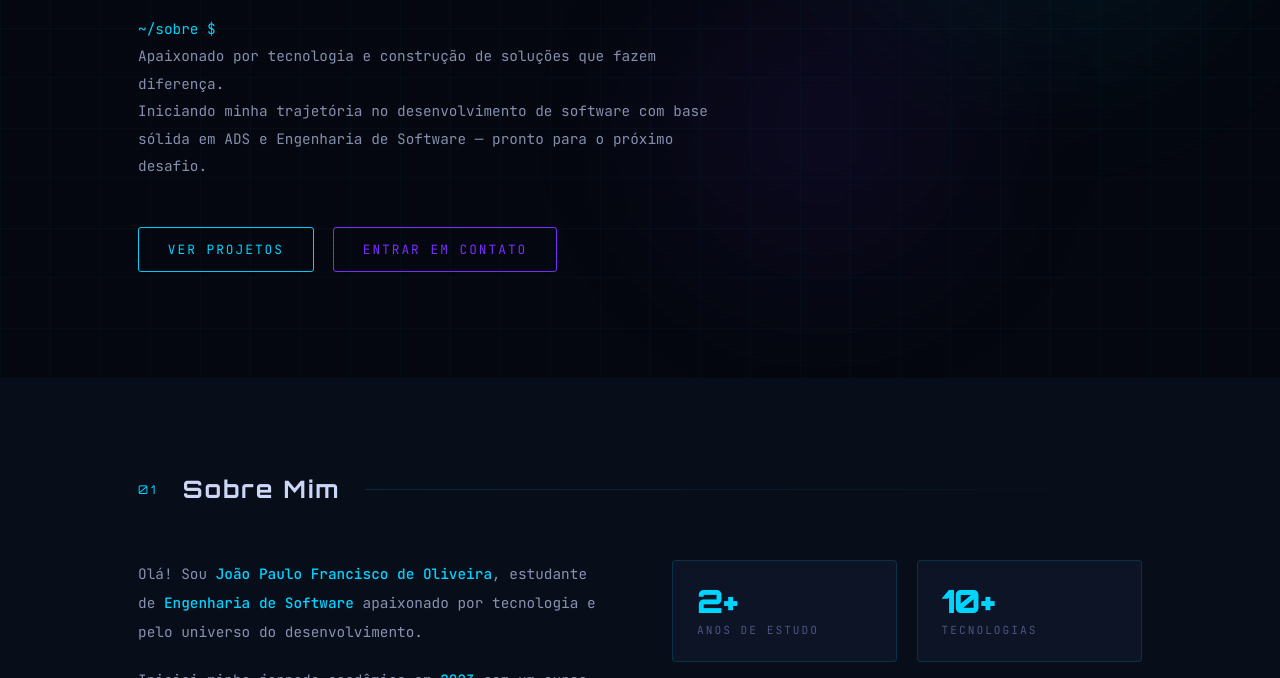
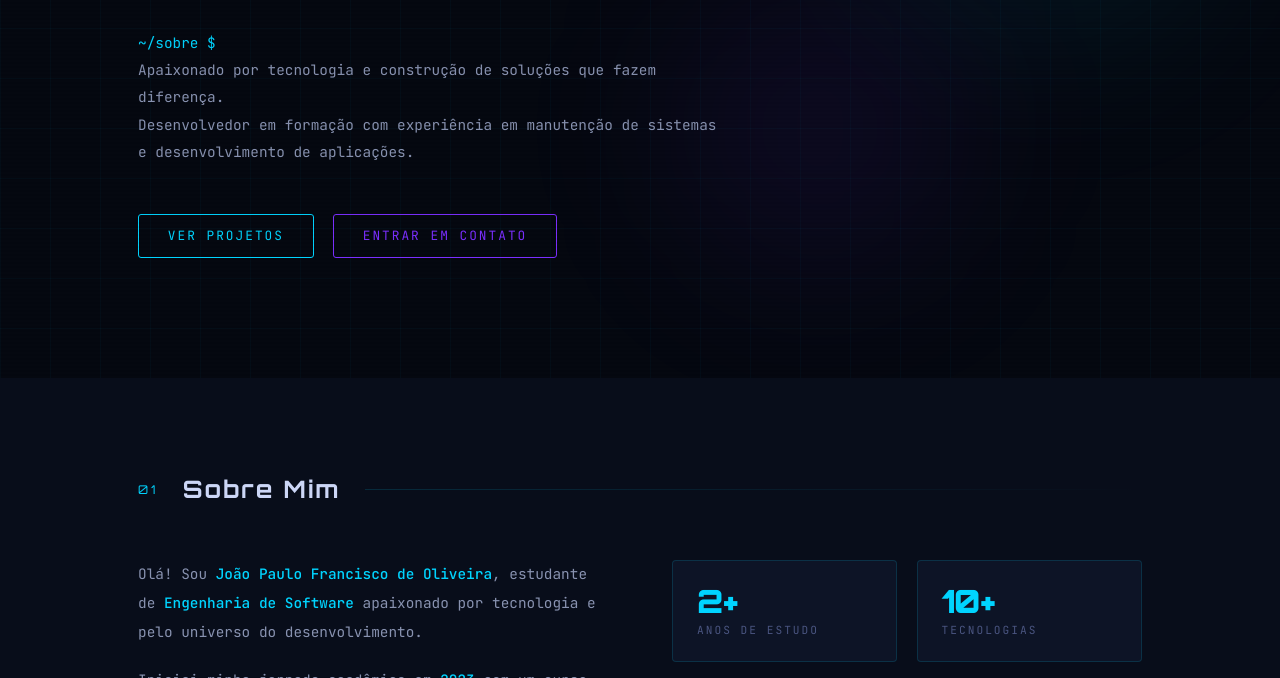
Before and after one commit to jpfo07/portifolio, a plain HTML site: page index.html in a window 1280 px wide. Shown: the part 422-1100 px from the top of the page. Drawn offline with Linux system fonts and the light colour scheme.

Commit message:
Update index.html

```diff
--- a/index.html
+++ b/index.html
@@ -718,8 +718,7 @@
     <p class="hero-bio">
       <span class="prompt">~/sobre $</span><br>
       Apaixonado por tecnologia e construção de soluções que fazem diferença.<br>
-      Iniciando minha trajetória no desenvolvimento de software com base sólida
-      em ADS e Engenharia de Software — pronto para o próximo desafio.
+      Desenvolvedor em formação com experiência em manutenção de sistemas e desenvolvimento de aplicações.
     </p>
     <div class="hero-btns">
       <a href="#projetos" class="btn btn-primary">Ver Projetos</a>
```
